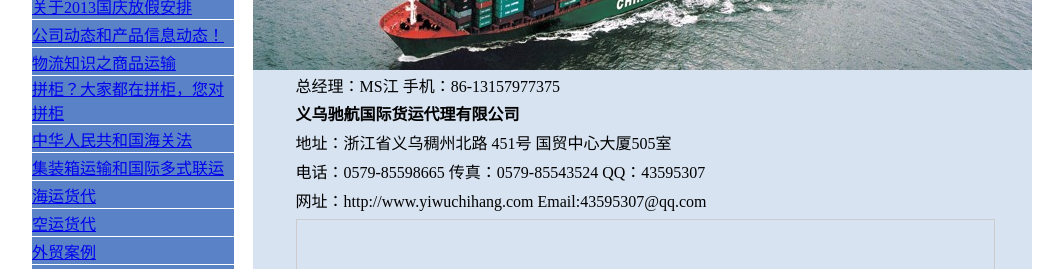
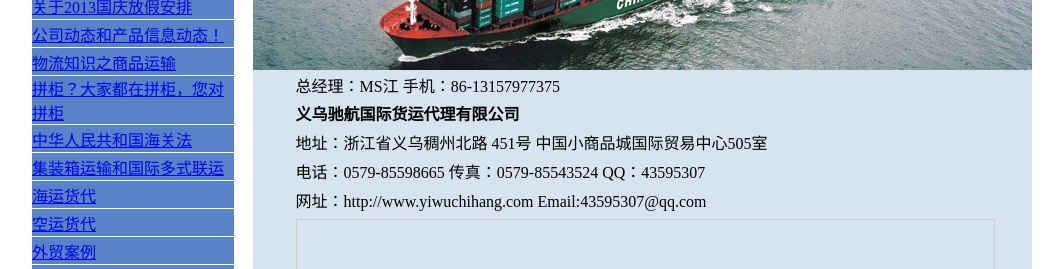
Before and after one commit to gobaby/gobaby.github.io, a plain HTML site: page contact us.html in a window 1280 px wide. Shown: the part 283-552 px from the top of the page, without its empty margins (108-1171 px from the left). Drawn offline with Linux system fonts and the light colour scheme; a script that the page names is missing.

Commit message:
no message

```diff
--- a/contact us.html
+++ b/contact us.html
@@ -181,7 +181,7 @@
 <tr>
 <td height="149" style="line-height:1.8">总经理：MS江 手机：86-13157977375<br>
   <strong>义乌驰航国际货运代理有限公司</strong><br>
-            地址：浙江省义乌稠州北路 451号 国贸中心大厦505室<br>
+            地址：浙江省义乌稠州北路 451号 中国小商品城国际贸易中心505室<br>
             电话：0579-85598665 传真：0579-85543524  QQ：43595307<br>
             网址：http://www.yiwuchihang.com Email:43595307@qq.com</td>
         </tr>
```
